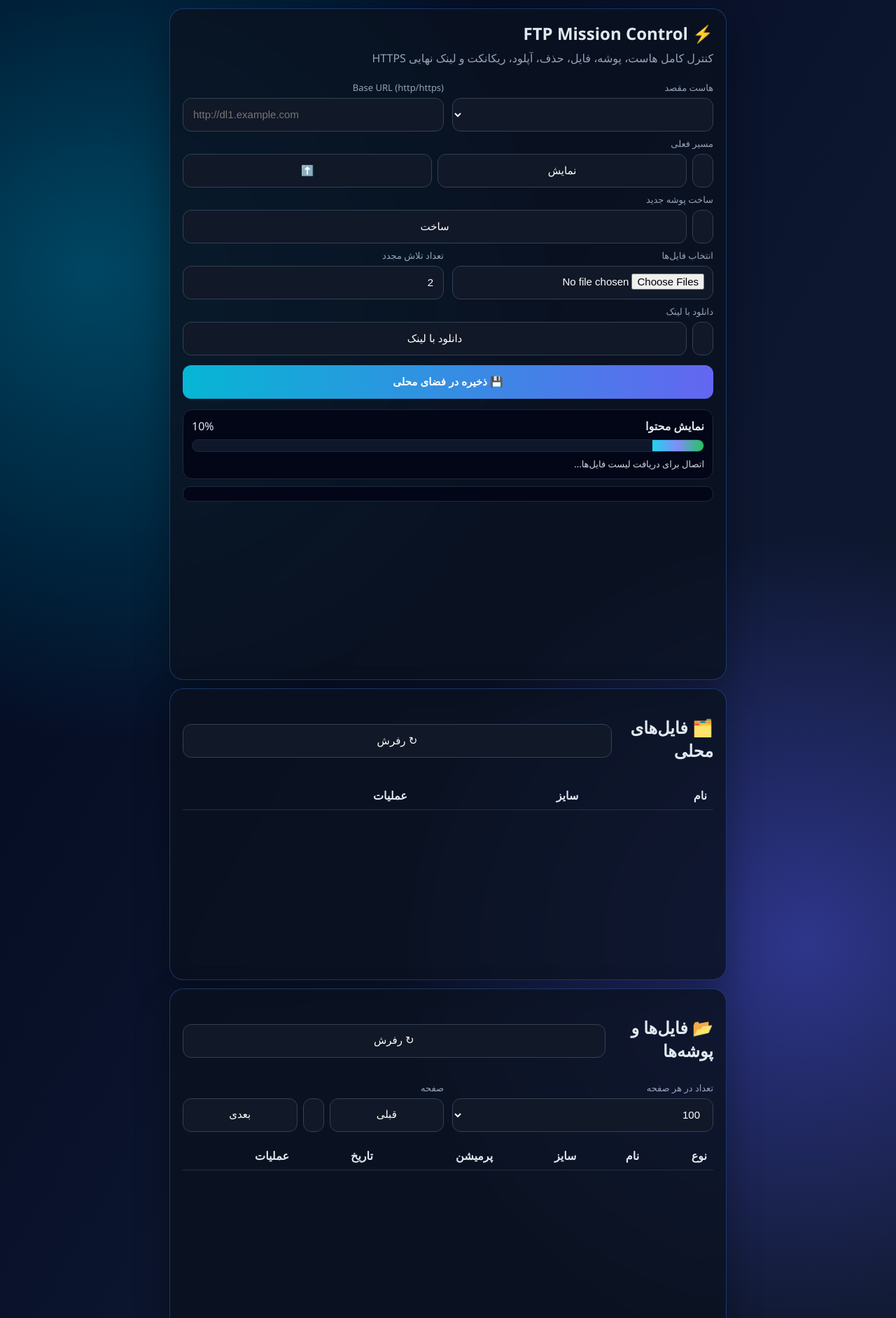
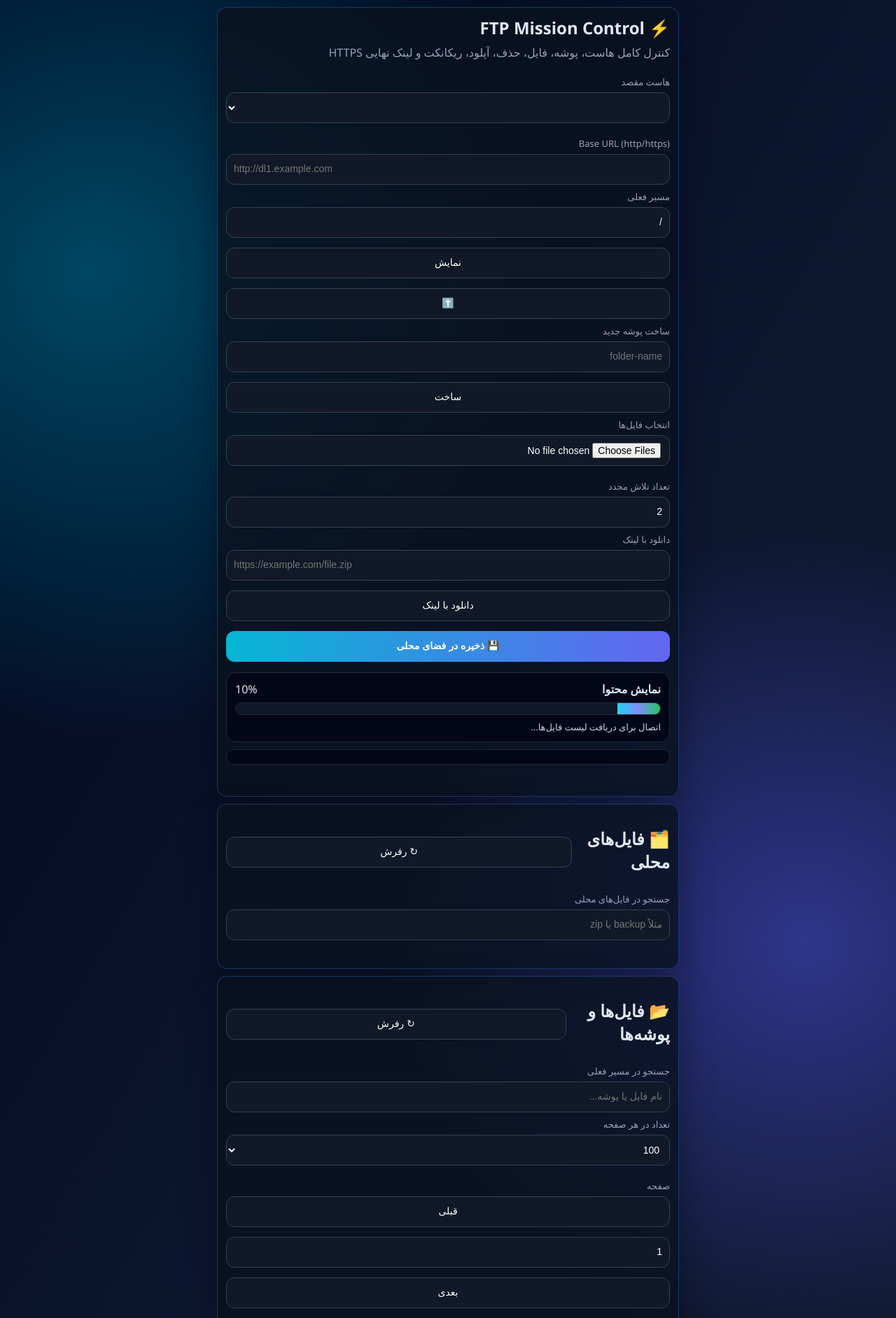
Before and after one commit to 1midcenz1-lang/riri-ftp, a Python web app: template templates/index.html in a window 1280 px wide. Shown: the top 1884 px of the page at 70% size. Run offline with Jinja, Linux system fonts and the light colour scheme; the template is opened without the code that fills it: most values are stand-ins (such as "Sample title", 1, 10 or a date in 2020); lists and menus that the app fills with data are empty.

Commit message:
Add search inputs and enforce mobile-style compact layout

```diff
--- a/static/app.js
+++ b/static/app.js
@@ -13,6 +13,8 @@ let currentPage = 1;
 let currentTotalPages = 1;
 let sortBy = localStorage.getItem('sortBy') || 'name';
 let sortDir = localStorage.getItem('sortDir') || 'asc';
+let remoteItemsCache = [];
+let localItemsCache = [];
 
 function toggleSortDir(){ sortDir = sortDir === 'asc' ? 'desc' : 'asc'; localStorage.setItem('sortDir', sortDir); }
 function setSort(col){ if (sortBy === col) toggleSortDir(); else { sortBy = col; sortDir = 'asc'; localStorage.setItem('sortBy', sortBy); localStorage.setItem('sortDir', sortDir); } currentPage = 1; loadList(); }
@@ -79,8 +81,19 @@ async function loadList() {
   document.getElementById('folderMeta').textContent = `تعداد کل آیتم‌ها: ${data.total_items} | حجم کل فولدر: ${data.folder_total_size_human} | مصرف کل هاست: ${data.host_usage?.used_human && data.host_usage?.total_human ? `${data.host_usage.used_human} / ${data.host_usage.total_human}` : (data.host_usage?.raw || 'نامشخص')} | مرتب‌سازی: ${data.sort_by} (${data.sort_dir})`;
   document.querySelectorAll('#items').forEach(()=>{});
   document.querySelectorAll('th[data-sort]').forEach(th => { const key = th.getAttribute('data-sort'); th.textContent = th.getAttribute('data-label') + (key === sortBy ? (sortDir === 'asc' ? ' ▲' : ' ▼') : ''); });
-  document.getElementById('items').innerHTML = data.items.map(item => `<tr><td>${item.type === 'dir' ? '📁' : '📄'}</td><td>${item.name}</td><td>${item.type === 'dir' ? '—' : (item.size_human || item.size)}</td><td><button onclick="editPerm('${item.path}','${item.perm || ''}')">${item.perm || '—'}</button></td><td>${item.modify || '—'}</td><td class="actions">${item.type === 'dir' ? `<button onclick="openDir('${item.path}')">باز کردن</button>` : ''}<button onclick="copyLink('${item.path}')">کپی لینک</button><button onclick="renameItem('${item.path}','${item.name}')">ویرایش نام</button><button onclick="removeItem('${item.path}','${item.type}')">حذف</button></td></tr>`).join('');
+  remoteItemsCache = data.items || [];
+  applyRemoteSearch();
   setProgress(100, `صفحه ${currentPage} از ${currentTotalPages} آماده شد.`, 'آماده');
+}
+
+function renderRemoteItems(items) {
+  document.getElementById('items').innerHTML = items.map(item => `<tr><td>${item.type === 'dir' ? '📁' : '📄'}</td><td>${item.name}</td><td>${item.type === 'dir' ? '—' : (item.size_human || item.size)}</td><td><button onclick="editPerm('${item.path}','${item.perm || ''}')">${item.perm || '—'}</button></td><td>${item.modify || '—'}</td><td class="actions">${item.type === 'dir' ? `<button onclick="openDir('${item.path}')">باز کردن</button>` : ''}<button onclick="copyLink('${item.path}')">کپی لینک</button><button onclick="renameItem('${item.path}','${item.name}')">ویرایش نام</button><button onclick="removeItem('${item.path}','${item.type}')">حذف</button></td></tr>`).join('');
+}
+
+function applyRemoteSearch() {
+  const query = (document.getElementById('remoteSearch')?.value || '').trim().toLowerCase();
+  const filtered = !query ? remoteItemsCache : remoteItemsCache.filter(item => (item.name || '').toLowerCase().includes(query));
+  renderRemoteItems(filtered);
 }
 function copyLink(itemPath) {
   let base = (baseHttps.value || '').trim();
@@ -154,9 +167,20 @@ async function loadLocalFiles() {
   const res = await fetch('/api/local/list');
   const data = await res.json();
   if (!data.ok) return;
-  document.getElementById('localItems').innerHTML = data.items.map(item =>
+  localItemsCache = data.items || [];
+  applyLocalSearch();
+}
+
+function renderLocalItems(items) {
+  document.getElementById('localItems').innerHTML = items.map(item =>
     `<tr><td>${decodeURIComponent(item.name)}</td><td>${item.size_human}</td><td class="actions"><button onclick="uploadLocalToHost('${item.name}')">آپلود تو هاست</button><button onclick="renameLocal('${item.name}')">ادیت نام</button><button onclick="deleteLocal('${item.name}')">حذف</button></td></tr>`
   ).join('');
+}
+
+function applyLocalSearch() {
+  const query = (document.getElementById('localSearch')?.value || '').trim().toLowerCase();
+  const filtered = !query ? localItemsCache : localItemsCache.filter(item => decodeURIComponent(item.name || '').toLowerCase().includes(query));
+  renderLocalItems(filtered);
 }
 
 async function deleteLocal(name) {
--- a/static/styles.css
+++ b/static/styles.css
@@ -1,16 +1,16 @@
 :root{--bg:#020617;--card:#0b1220cc;--line:#334155;--txt:#e2e8f0;--muted:#94a3b8;--c1:#06b6d4;--c2:#6366f1;--ok:#22c55e}
 *{box-sizing:border-box} body{font-family:Vazirmatn,Segoe UI,sans-serif;margin:0;color:var(--txt);background:var(--bg)}
 .aurora{position:fixed;inset:0;background:radial-gradient(circle at 10% 20%,#06b6d455,transparent 35%),radial-gradient(circle at 90% 70%,#6366f166,transparent 33%),linear-gradient(120deg,#020617,#0f172a 60%,#111827);filter:saturate(1.3)}
-.layout{position:relative;z-index:1;display:grid;grid-template-columns:1fr;max-width:820px;margin:0 auto;gap:12px;padding:12px;min-height:100vh}
-.panel{border-radius:20px;padding:18px;border:1px solid #3b82f655}.glass{backdrop-filter:blur(12px);background:var(--card);box-shadow:0 20px 50px #0005}
+.layout{position:relative;z-index:1;display:grid;grid-template-columns:1fr;max-width:680px;margin:0 auto;gap:10px;padding:10px;min-height:100vh}
+.panel{border-radius:14px;padding:12px;border:1px solid #3b82f655}.glass{backdrop-filter:blur(12px);background:var(--card);box-shadow:0 20px 50px #0005}
 h1{margin:0}.subtitle{margin:8px 0 14px;color:var(--muted)}
 .grid2{display:grid;grid-template-columns:1fr 1fr;gap:12px}
 label{display:block;margin-top:8px;font-size:13px;color:var(--muted)}
-input,select,button{width:100%;margin-top:6px;padding:13px 14px;font-size:15px;min-height:48px;line-height:1.25;border-radius:12px;border:1px solid var(--line);background:#111827;color:white}
+input,select,button{width:100%;margin-top:6px;padding:10px;font-size:14px;min-height:44px;line-height:1.25;border-radius:12px;border:1px solid var(--line);background:#111827;color:white}
 input#fileUrlInput,input#baseHttps{direction:ltr;text-align:left}
 button{cursor:pointer;transition:.2s} button:hover{transform:translateY(-1px)}
 button.primary{margin-top:14px;border:none;background:linear-gradient(90deg,var(--c1),var(--c2));font-weight:700}
-.path-row{display:flex;gap:8px}.path-row input{flex:1}
+.path-row{display:flex;flex-direction:column;gap:8px}.path-row input{flex:1}
 .progress-wrap{margin-top:15px;padding:12px;background:#020617;border:1px solid #1e293b;border-radius:14px}
 .progress-meta{display:flex;justify-content:space-between;align-items:center;margin-bottom:8px}
 .progress-bar{height:18px;background:#0f172a;border:1px solid #1f2937;border-radius:999px;overflow:hidden}
@@ -22,17 +22,11 @@ tr:hover{background:#0f172a88}
 .actions{display:flex;flex-wrap:wrap;gap:6px}
 .actions button{width:auto;padding:8px 12px;font-size:12px}
 pre{margin-top:10px;max-height:220px;overflow:auto;background:#020617;border:1px solid #1e293b;padding:10px;border-radius:10px}
-@media (max-width:980px){.grid2{grid-template-columns:1fr}}
-@media (max-width:680px){
-  .layout{padding:10px;gap:10px}
-  .panel{padding:12px;border-radius:14px}
-  input,select,button{padding:10px;font-size:14px}
-  .path-row{flex-direction:column}
-  table,thead,tbody,tr,td,th{display:block}
-  thead{display:none}
-  tr{border:1px solid #233044;border-radius:10px;padding:8px;margin:8px 0}
-  td{border:none;padding:4px 0}
-}
+.grid2{grid-template-columns:1fr}
+table,thead,tbody,tr,td,th{display:block}
+thead{display:none}
+tr{border:1px solid #233044;border-radius:10px;padding:8px;margin:8px 0}
+td{border:none;padding:4px 0}
 
 .cancel-btn{margin-top:10px;background:#7f1d1d;border-color:#ef4444}
 
--- a/templates/index.html
+++ b/templates/index.html
@@ -48,11 +48,15 @@
 
   <section class="panel explorer glass">
     <div class="explorer-head"><h2>🗂️ فایل‌های محلی</h2><button onclick="loadLocalFiles()">↻ رفرش</button></div>
+    <label>جستجو در فایل‌های محلی</label>
+    <input id="localSearch" placeholder="مثلاً backup یا zip" oninput="applyLocalSearch()" />
     <table><thead><tr><th>نام</th><th>سایز</th><th>عملیات</th></tr></thead><tbody id="localItems"></tbody></table>
   </section>
 
   <section class="panel explorer glass">
     <div class="explorer-head"><h2>📂 فایل‌ها و پوشه‌ها</h2><button onclick="loadList()">↻ رفرش</button></div>
+    <label>جستجو در مسیر فعلی</label>
+    <input id="remoteSearch" placeholder="نام فایل یا پوشه..." oninput="applyRemoteSearch()" />
     <div class="grid2">
       <div><label>تعداد در هر صفحه</label><select id="pageSize"><option>50</option><option selected>100</option><option>200</option><option>500</option><option>1000</option></select></div>
       <div><label>صفحه</label><div class="path-row"><button onclick="prevPage()">قبلی</button><input id="pageNum" value="1" /><button onclick="nextPage()">بعدی</button></div></div>
```
